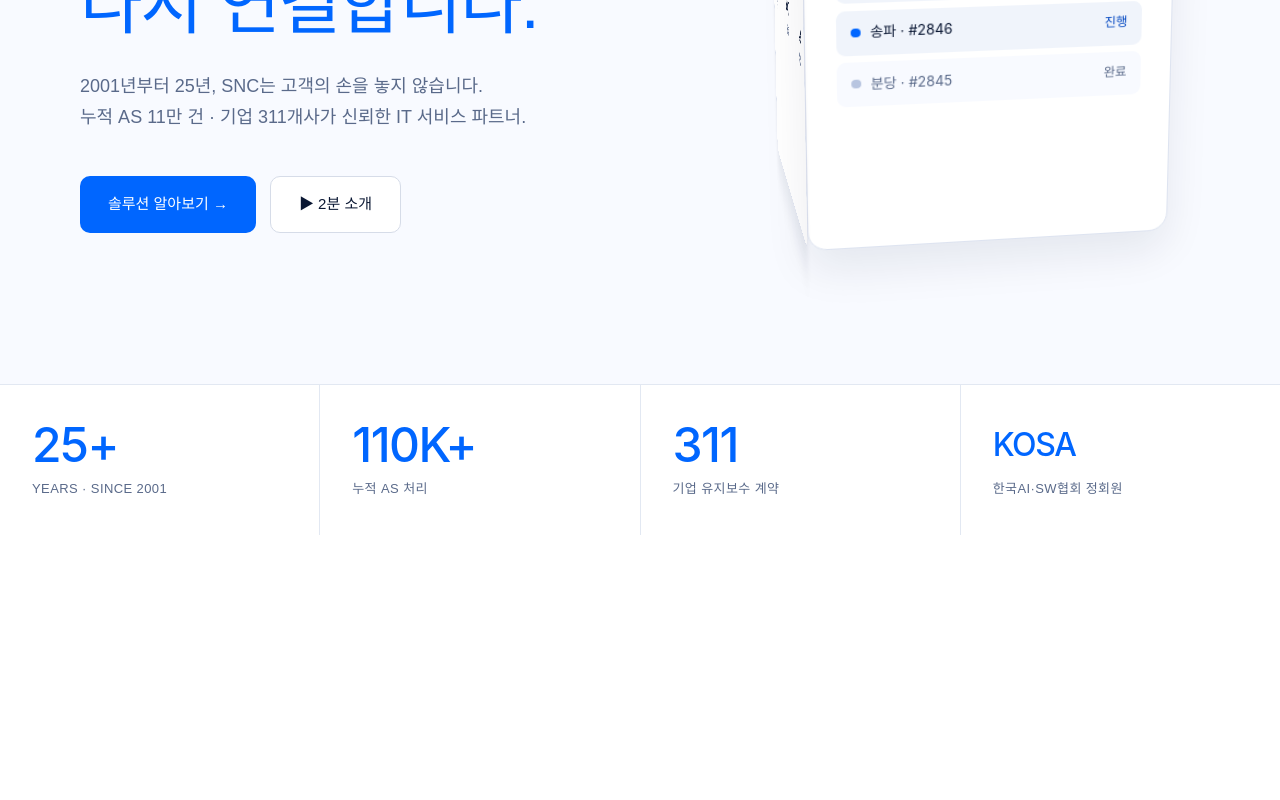
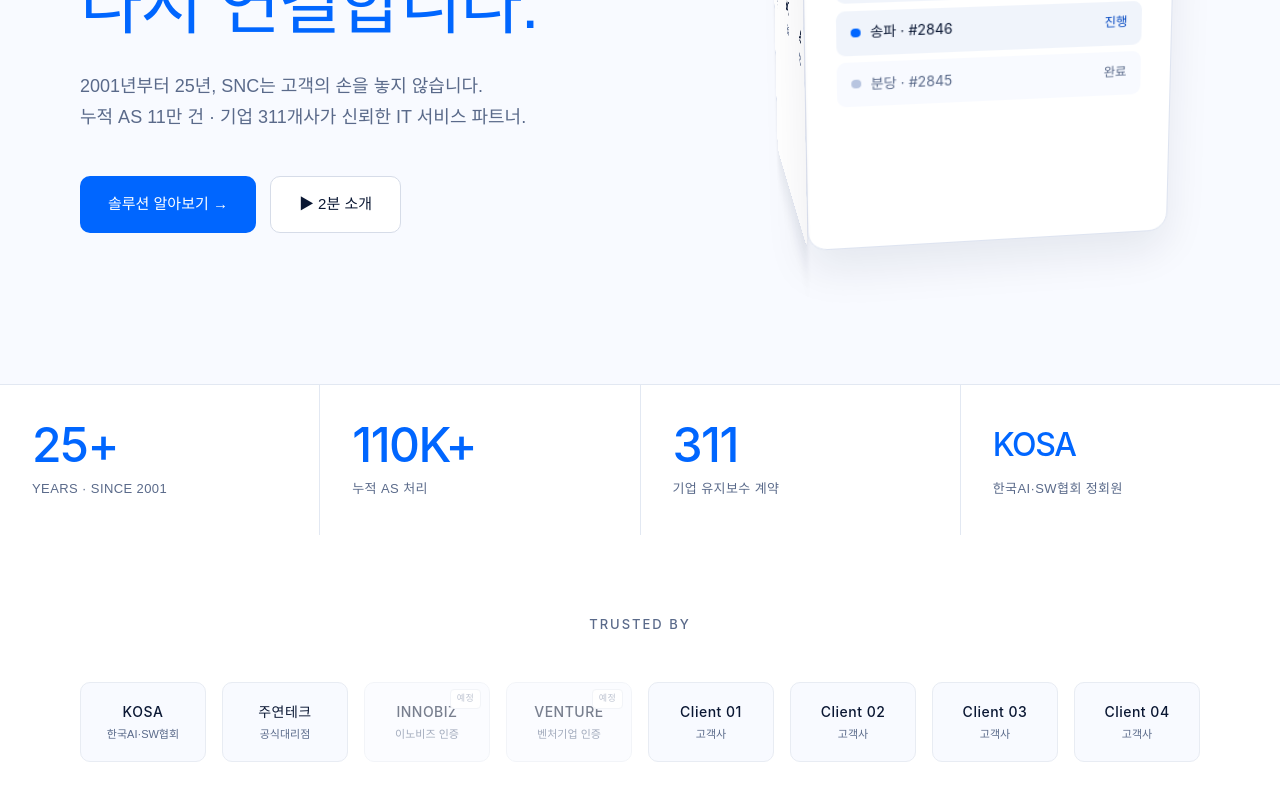
Before and after one commit to maromato-coder/snc-web, a Next.js app: page / in a window 1280 px wide. Shown: the part 452-1252 px from the top of the page. Before the commit the page ends 987 px from the top, so only its background shows below. Built offline with nearby package versions, Linux system fonts and the light colour scheme.

Commit message:
Add TrustBar section

```diff
--- a/app/page.tsx
+++ b/app/page.tsx
@@ -1,6 +1,7 @@
 "use client"
 
 import SNCRotatingCube from "@/components/SNCRotatingCube"
+import TrustBar from "@/components/TrustBar"
 
 export default function Home() {
     return (
@@ -206,6 +207,8 @@ export default function Home() {
                     </div>
                 ))}
             </div>
+            {/* ────────── TRUST BAR ────────── */}
+            <TrustBar />
         </main>
     )
 }
--- /dev/null
+++ b/components/TrustBar.tsx
@@ -0,0 +1,108 @@
+"use client"
+
+import * as React from "react"
+
+export default function TrustBar() {
+    const items = [
+        { name: "KOSA", subtitle: "한국AI·SW협회", verified: true },
+        { name: "주연테크", subtitle: "공식대리점", verified: true },
+        { name: "INNOBIZ", subtitle: "이노비즈 인증", verified: false },
+        { name: "VENTURE", subtitle: "벤처기업 인증", verified: false },
+        { name: "Client 01", subtitle: "고객사", verified: true },
+        { name: "Client 02", subtitle: "고객사", verified: true },
+        { name: "Client 03", subtitle: "고객사", verified: true },
+        { name: "Client 04", subtitle: "고객사", verified: true },
+    ]
+
+    return (
+        <section
+            style={{
+                background: "#FFFFFF",
+                padding: "80px 80px",
+                maxWidth: 1440,
+                margin: "0 auto",
+            }}
+        >
+            <div
+                style={{
+                    fontSize: 13,
+                    color: "#5A6A8A",
+                    letterSpacing: 2,
+                    textAlign: "center",
+                    fontWeight: 500,
+                    marginBottom: 48,
+                    fontFamily: "'Inter', sans-serif",
+                }}
+            >
+                TRUSTED BY
+            </div>
+
+            <div
+                style={{
+                    display: "grid",
+                    gridTemplateColumns: "repeat(8, 1fr)",
+                    gap: 16,
+                    alignItems: "center",
+                }}
+            >
+                {items.map((item) => (
+                    <div
+                        key={item.name}
+                        style={{
+                            display: "flex",
+                            flexDirection: "column",
+                            alignItems: "center",
+                            justifyContent: "center",
+                            height: 80,
+                            padding: "12px 8px",
+                            background: "#F8FAFF",
+                            border: "1px solid #E8ECF3",
+                            borderRadius: 10,
+                            opacity: item.verified ? 1 : 0.55,
+                            position: "relative",
+                        }}
+                    >
+                        <div
+                            style={{
+                                fontSize: 14,
+                                fontWeight: 500,
+                                color: "#0A1733",
+                                fontFamily: "'Inter', sans-serif",
+                                letterSpacing: 0.5,
+                            }}
+                        >
+                            {item.name}
+                        </div>
+                        <div
+                            style={{
+                                fontSize: 11,
+                                color: "#5A6A8A",
+                                marginTop: 4,
+                            }}
+                        >
+                            {item.subtitle}
+                        </div>
+                        {!item.verified && (
+                            <div
+                                style={{
+                                    position: "absolute",
+                                    top: 6,
+                                    right: 8,
+                                    fontSize: 9,
+                                    color: "#8A95AD",
+                                    background: "#FFFFFF",
+                                    padding: "2px 6px",
+                                    borderRadius: 4,
+                                    border: "1px solid #E8ECF3",
+                                    letterSpacing: 0.3,
+                                }}
+                            >
+                                예정
+                            </div>
+                        )}
+                    </div>
+                ))}
+            </div>
+        </section>
+    )
+}
```
